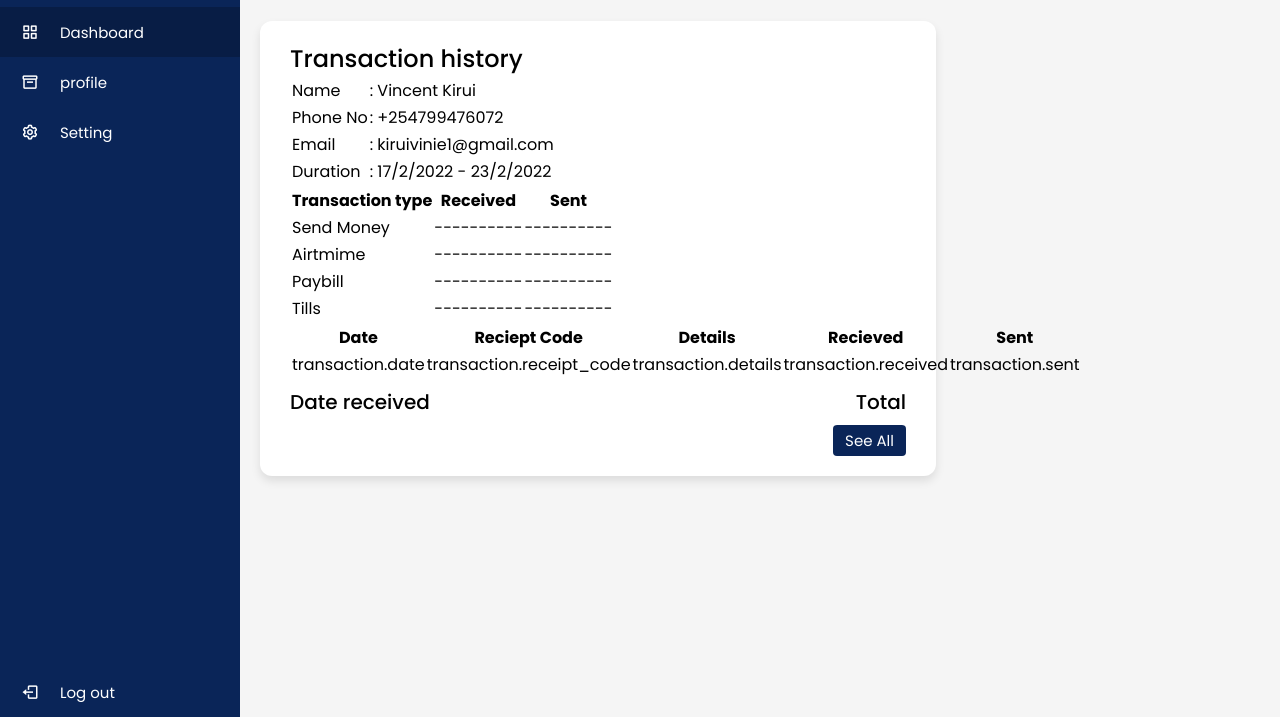
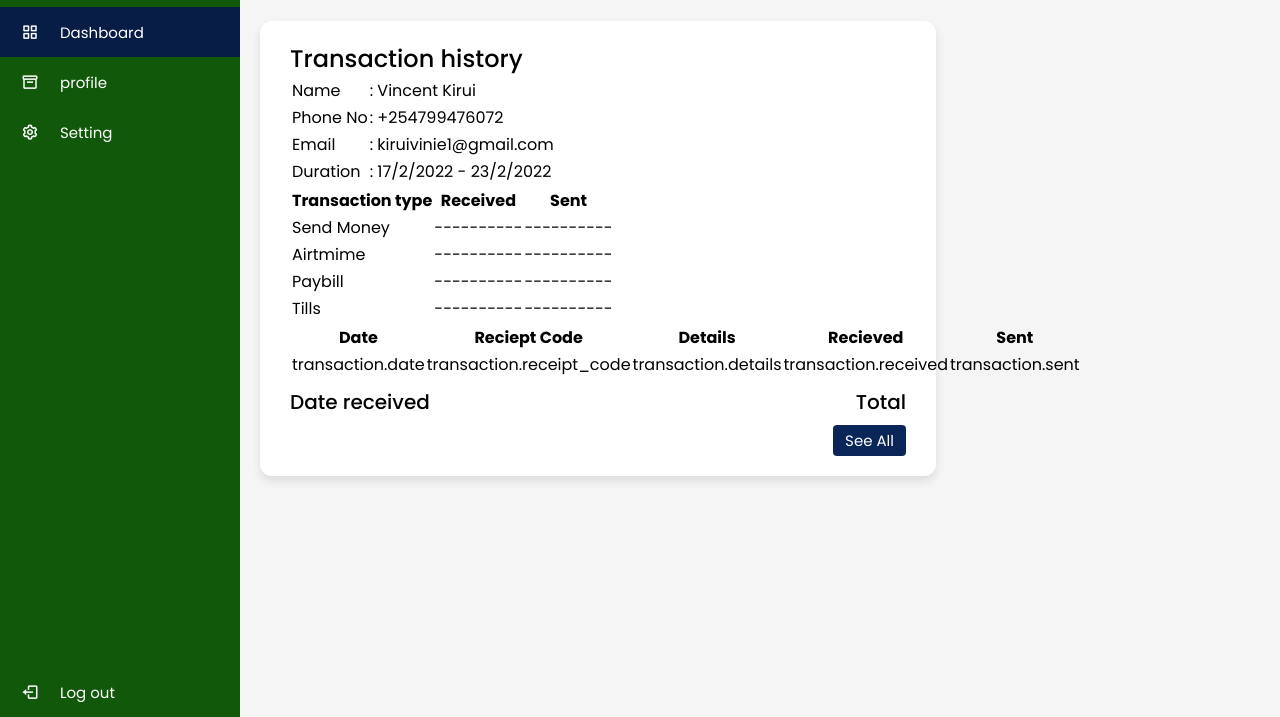
Before and after one commit to Kipngetich98/userportal, a plain HTML site: page index.html in a window 1280 px wide. Shown: the part 83-800 px from the top of the page. Drawn offline with nearby package versions, Linux system fonts and the light colour scheme.

Commit message:
Update style.css

```diff
--- a/style.css
+++ b/style.css
@@ -11,7 +11,7 @@
   position: fixed;
   height: 100%;
   width: 240px;
-  background: #0a2558;
+  background: #11580a;
   transition: all 0.5s ease;
 }
 .sidebar.active {
```
